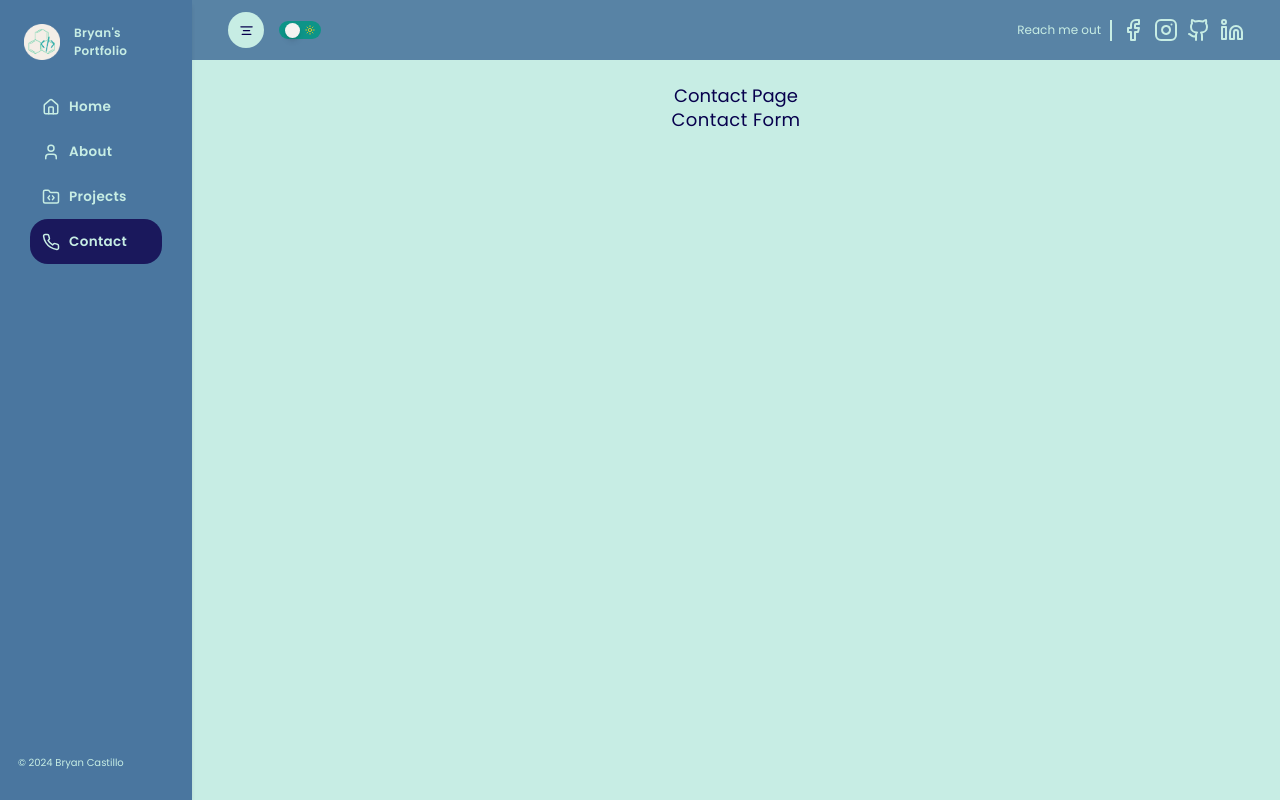
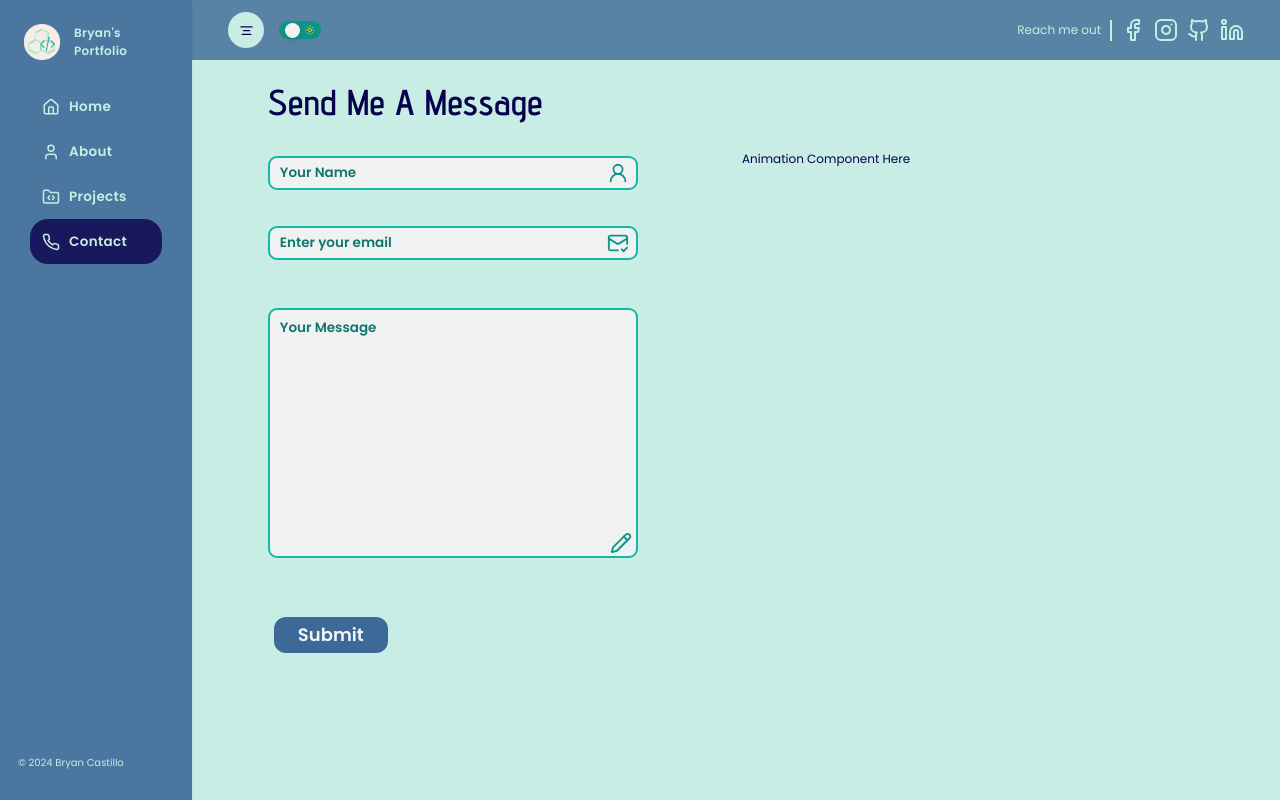
Before and after one commit to bryancastillo10/portfolio, a Next.js app: page /contact in a window 1280 px wide. Built offline with nearby package versions, Linux system fonts and the light colour scheme; no server answers.

Commit message:
Input Styling

```diff
--- /dev/null
+++ b/src/app/(reusables)/Input.tsx
@@ -0,0 +1,43 @@
+"use client";
+import { LucideIcon } from "lucide-react";
+
+
+interface InputProps{
+    id:string;
+    label:string;
+    type?:string;
+    disabled:boolean;
+    icon:LucideIcon;
+    theme:boolean;
+    required?:boolean;
+}
+
+
+const Input = ({id,type,label,disabled,required,icon:Icon,theme}:InputProps) => {
+  return (
+    <div className="relative">
+      <input
+        id={id}
+        type={type}
+        disabled={disabled}
+        placeholder=" "
+        required={required}
+        className={`peer w-full p-2 caret-light-secondary border-2  rounded-xl outline-none transition
+        disabled:opacity-50 disabled:cursor-not-allowed
+        ${theme ? "bg-dark-primary text-primary border-teal-400 ":"bg-white/90 text-teal-700 border-teal-500 "}
+        `}
+       />
+       <label className={`absolute z-10 top-2 left-4 origin-[0] text-lg duration-150 font-semibold
+         transform -translate-y-10 peer-placeholder-shown:scale-100 peer-placeholder-shown:translate-y-0
+         ${theme ? "text-teal-400":"text-teal-700"}
+         `}>
+         {label}
+      </label>
+      {Icon &&(<p className="absolute top-2 right-3">
+        <Icon size="22" className={`${theme ? "text-primary":"text-teal-600"}`}/>
+      </p>)}
+    </div>
+  )
+}
+
+export default Input
--- /dev/null
+++ b/src/app/contact/ContactForm.tsx
@@ -0,0 +1,61 @@
+"use client";
+import Input from '@/app/(reusables)/Input';
+import Button from '@/app/(reusables)/Button';
+import { User2, MailCheck, Pencil } from 'lucide-react';
+import { useAppSelector } from '@/app/redux';
+
+const ContactForm = () => {
+  const theme = useAppSelector((state)=>state.global.theme);
+  return (
+    <form className='mt-2 flex flex-col max-w-[80%] mx-auto xl:mx-0 gap-12'>
+        <Input
+            theme={theme}
+            label="Your Name"
+            id="name"
+            disabled={false}
+            type="text"
+            icon={User2}
+            required
+        />
+        <Input
+            theme={theme}
+            label="Enter your email"
+            id="email"
+            disabled={false}
+            type="email"
+            icon={MailCheck}
+            required
+        />
+
+        {/* TextArea */}
+        <div className="relative mt-4">
+            <textarea
+                id="message"
+                className={`text-lg resize-none h-[250px] peer w-full p-2 caret-light-secondary
+                border-2 rounded-xl outline-none transition
+                disabled:opacity-50 disabled:cursor-not-allowed
+                ${theme ? "bg-dark-primary text-primary border-teal-400 ":"bg-white/90 text-teal-700 border-teal-500 "}
+                `}
+                placeholder=" "
+                required
+            />
+            <label className={`absolute z-10 top-3 left-4 origin-[0] text-lg duration-150
+            transform -translate-y-10 peer-placeholder-shown:scale-100 font-semibold
+            peer-placeholder-shown:translate-y-0
+            ${theme ? "text-teal-400":"text-teal-700"}
+            `}>
+            Your Message
+            </label>
+            <div className="absolute right-2 bottom-3">
+                <Pencil size="22" className={`${theme ? "text-primary":"text-teal-600"}`}/>
+            </div>
+        </div>
+
+        <div className="mt-4 self-center xl:self-start">
+            <Button action={()=>{}} variant={`${theme ?"secondary":"primary"}`}>Submit</Button>
+        </div>
+    </form>
+  )
+}
+
+export default ContactForm;
--- a/src/app/contact/page.tsx
+++ b/src/app/contact/page.tsx
@@ -1,9 +1,18 @@
+import SectionHeader from "@/app/(reusables)/SectionHeader";
+import ContactForm from "@/app/contact/ContactForm";
+
 const Contact = () => {
   return (
     <section className='p-4'>
-      <div className="max-w-[80%] mx-auto container">
-        <h1 className='text-center mt-4 text-2xl'>Contact Page</h1>
-        <p className="text-center text-2xl tracking-wide">Contact Form</p>
+      <div className="max-w-[88%] mx-auto container">
+        <SectionHeader title="Send Me A Message"/>
+        <article className="mt-10 grid grid-cols-1 xl:grid-cols-2 gap-4">
+          <ContactForm/>
+          <div className="">
+            Animation Component Here
+          </div>
+        </article>
+
       </div>
     </section>
   )
```
Also changed, not shown: src/asset/projectpreview/npkcalcapp.png.
